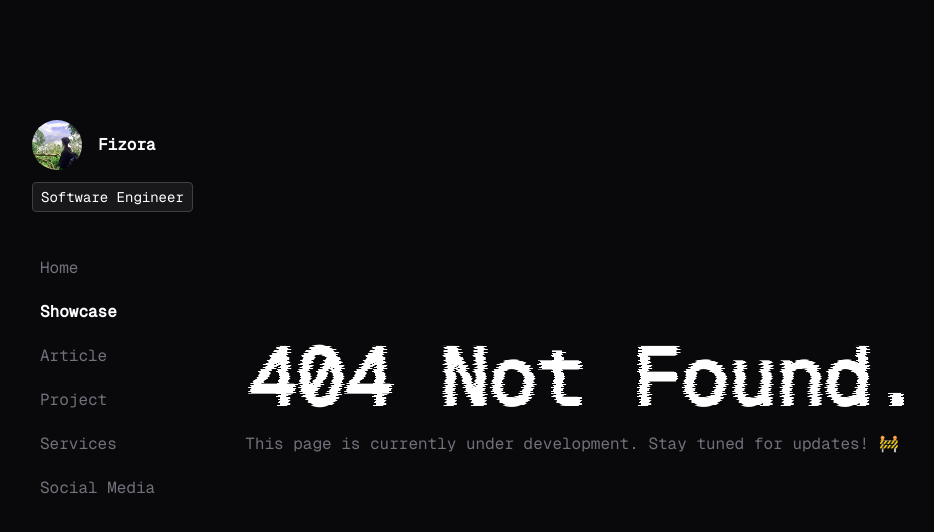
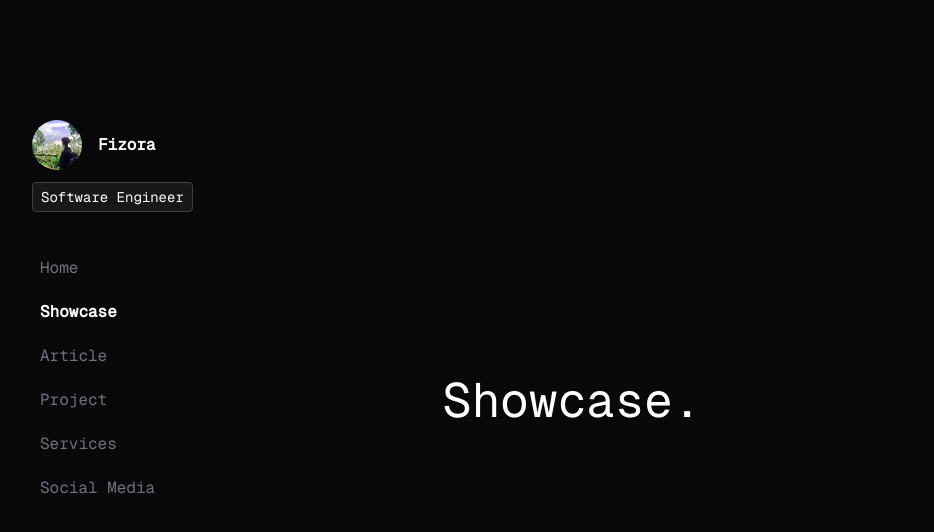
Before and after one commit to Fizora/faiz, a Next.js app: page /showcase in a window 1280 px wide. Shown: the top 532 px of the page, without its empty margins (184-1118 px from the left). Built offline with nearby package versions, Linux system fonts and the light colour scheme.

Commit message:
add favicon v1

```diff
--- a/src/app/globals.css
+++ b/src/app/globals.css
@@ -1,8 +1,3 @@
-@import url("https://fonts.googleapis.com/css2?family=Geist:wght@100..900&display=swap");
-
-.geist {
-  font-family: "Geist", sans-serif;
-}
 @import "tailwindcss";
 
 /* globals animation */
--- a/src/app/showcase/page.jsx
+++ b/src/app/showcase/page.jsx
@@ -1,6 +1,7 @@
 "use client";
 import Sidebar from "@/components/Sidebar";
 import Development from "@/components/Development";
+import Title from "@/components/Title";
 
 export default function Showcase() {
   return (
@@ -10,15 +11,9 @@ export default function Showcase() {
 
       {/* Konten utama */}
       <div className="flex-1 overflow-y-auto min-h-screen flex items-center justify-center p-6">
-        <div className="text-center space-y-6">
-          {/* Komponen Development */}
-          <Development />
-
-          {/* Info tambahan */}
-          <p className="text-zinc-500">
-            This page is currently under development. Stay tuned for updates! 🚧
-          </p>
-        </div>
+        <section className="py-30 space-y-6">
+          <Title>Showcase.</Title>
+        </section>
       </div>
     </div>
   );
```
Also changed, not shown: 1 other file (tests, documents, lock files or other folders).
